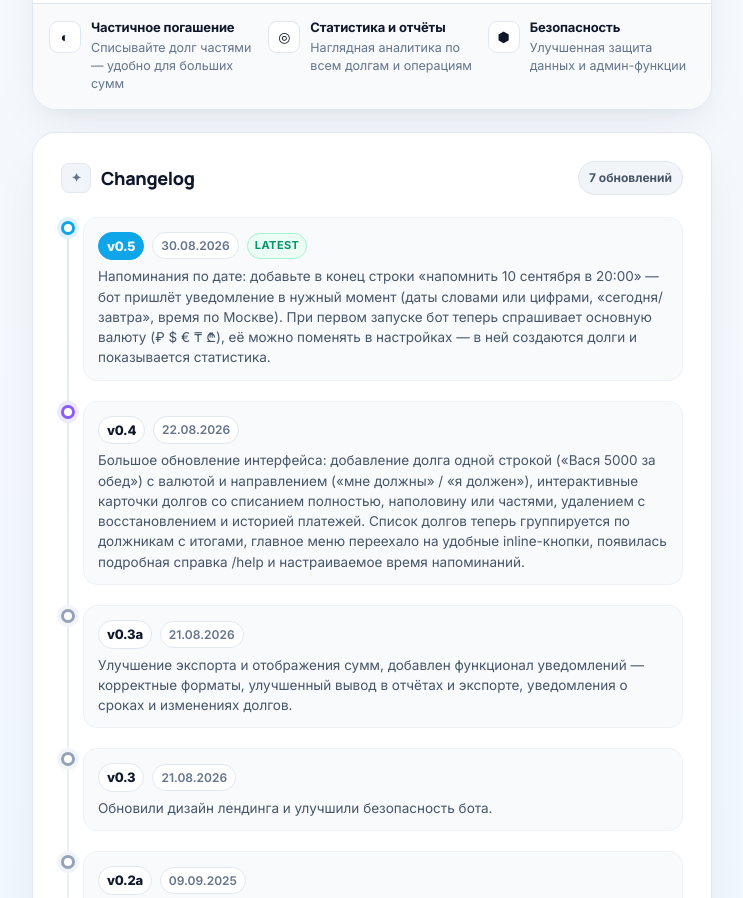
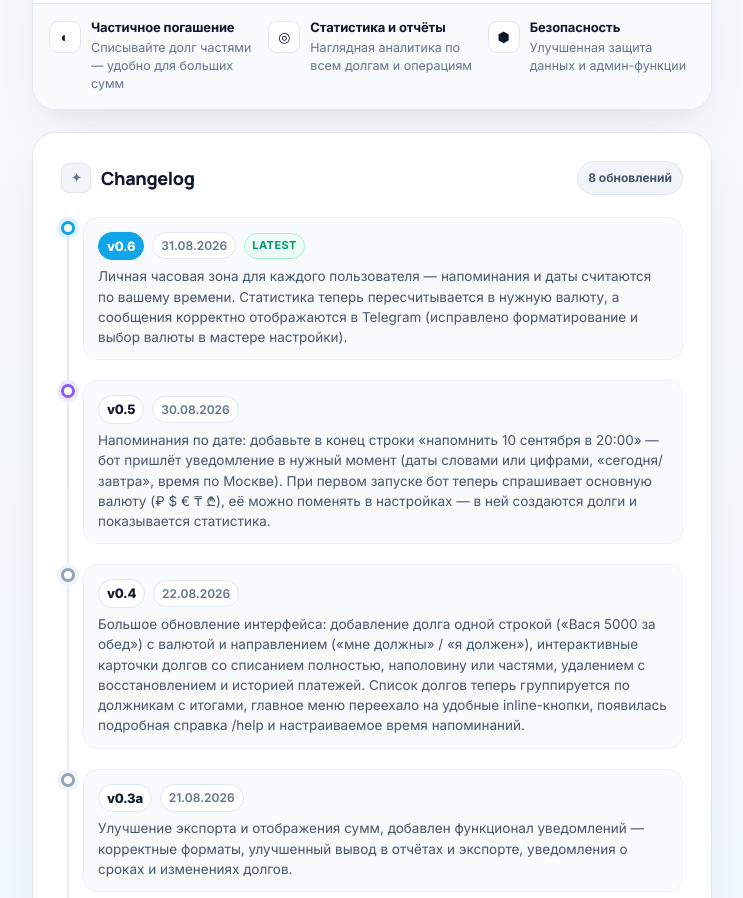
Before and after one commit to DVRKS1D3/debtbot.github.io, a plain HTML site: page index.html in a window 1280 px wide. Shown: the part 614-1512 px from the top of the page, without its empty margins (268-1011 px from the left). Drawn offline with Linux system fonts and the light colour scheme.

Commit message:
changelog: v0.6 — личная часовая зона, валюта в статистике, исправление отображения

```diff
--- a/index.html
+++ b/index.html
@@ -519,7 +519,7 @@
     <section class="changelog" id="changelog" aria-labelledby="changelog-title">
       <div class="changelog-head">
         <h2 id="changelog-title">Changelog</h2>
-        <span class="version-count">7 обновлений</span>
+        <span class="version-count">8 обновлений</span>
       </div>
 
       <div class="timeline">
@@ -527,9 +527,20 @@
           <div class="timeline-dot" aria-hidden="true"></div>
           <div class="timeline-card">
             <div class="timeline-top">
-              <span class="ver latest">v0.5</span>
+              <span class="ver latest">v0.6</span>
+              <span class="date">31.08.2026</span>
+              <span class="tag">Latest</span>
+            </div>
+            <p>Личная часовая зона для каждого пользователя — напоминания и даты считаются по вашему времени. Статистика теперь пересчитывается в нужную валюту, а сообщения корректно отображаются в Telegram (исправлено форматирование и выбор валюты в мастере настройки).</p>
+          </div>
+        </div>
+
+        <div class="timeline-item">
+          <div class="timeline-dot" aria-hidden="true"></div>
+          <div class="timeline-card">
+            <div class="timeline-top">
+              <span class="ver">v0.5</span>
               <span class="date">30.08.2026</span>
-              <span class="tag">Latest</span>
             </div>
             <p>Напоминания по дате: добавьте в конец строки «напомнить 10 сентября в 20:00» — бот пришлёт уведомление в нужный момент (даты словами или цифрами, «сегодня/завтра», время по Москве). При первом запуске бот теперь спрашивает основную валюту (₽ $ € ₸ ₾), её можно поменять в настройках — в ней создаются долги и показывается статистика.</p>
           </div>
```
